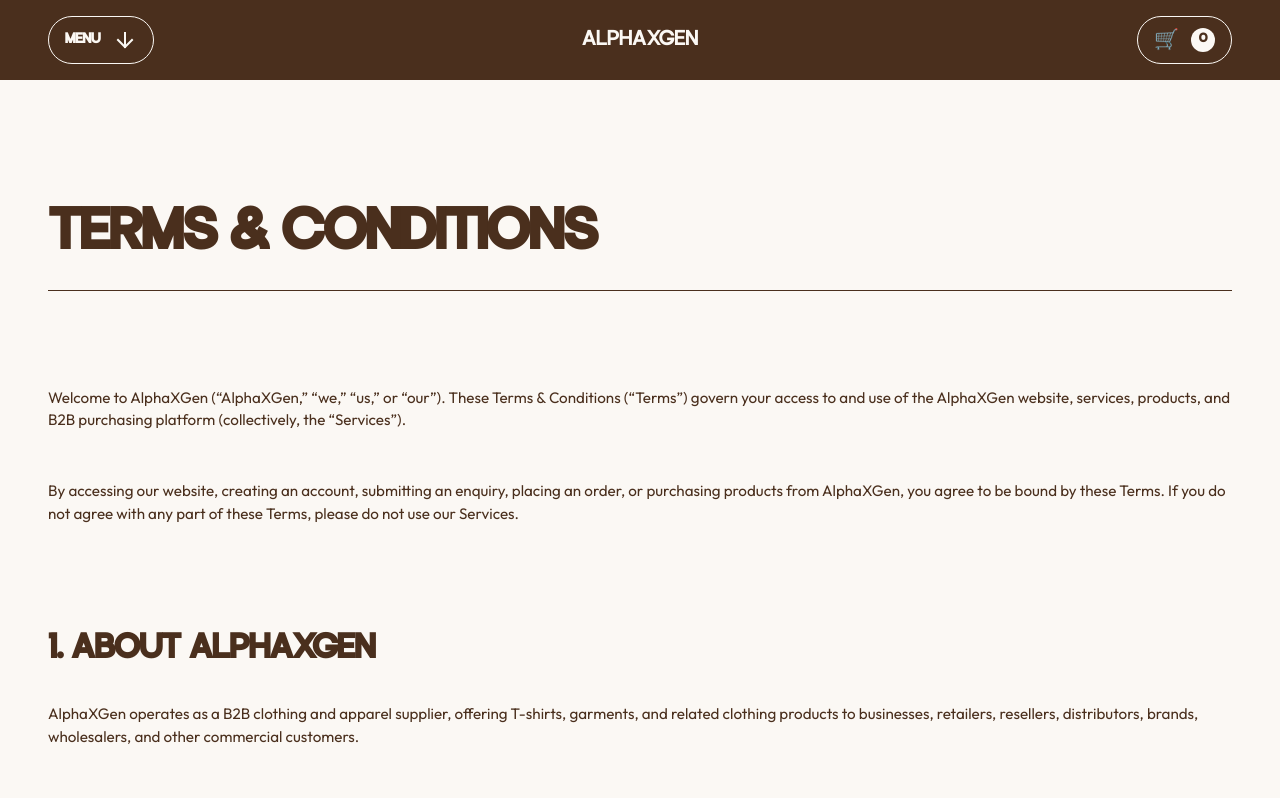
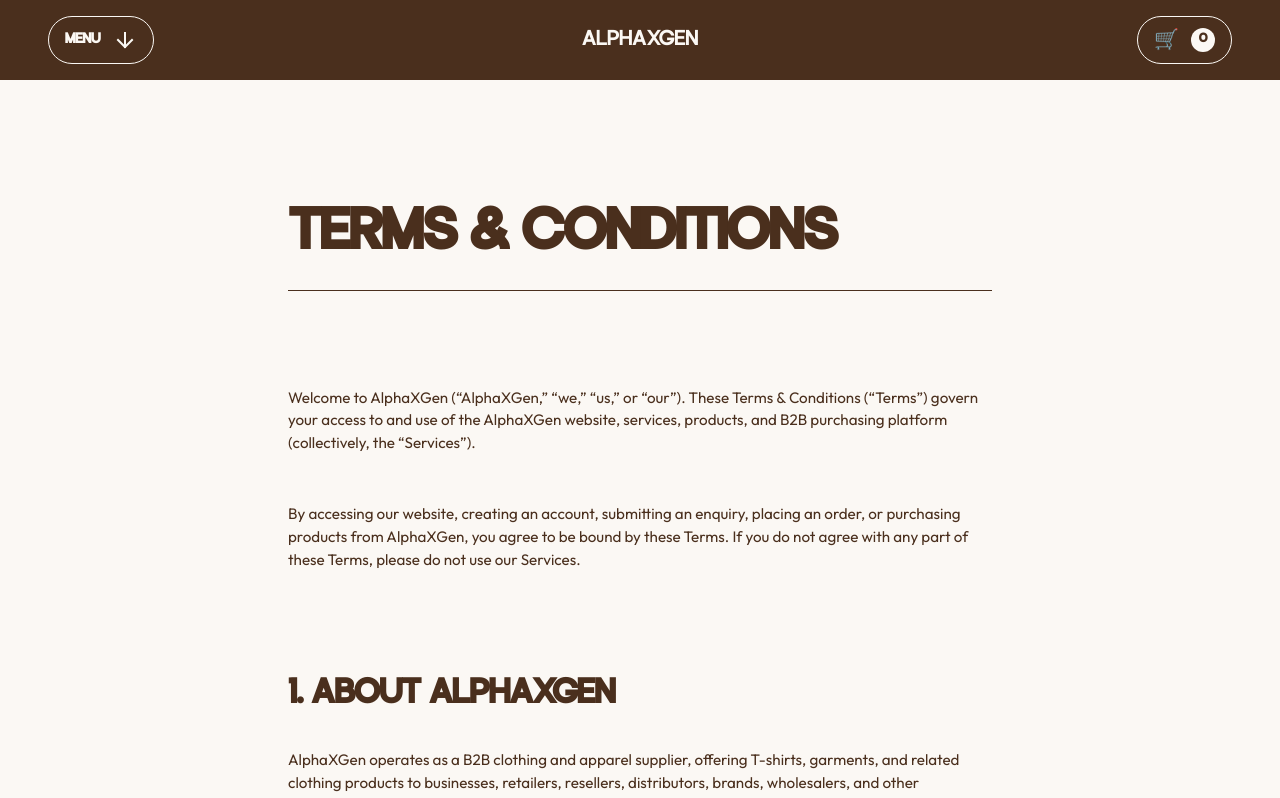
Before and after one commit to PTejasKr/alphaxgen, a Next.js app: page /terms in a window 1280 px wide. Shown: the top 798 px of the page. Built offline with nearby package versions, Linux system fonts and the light colour scheme.

Commit message:
Fix syntax error in contact and legal CSS introduced by parallel agent

```diff
--- a/src/app/contact/contact.module.css
+++ b/src/app/contact/contact.module.css
@@ -5,9 +5,9 @@
 @media (min-width: 768px) {
   .container {
     padding: calc(80px + var(--space-md)) var(--space-md) var(--space-xl);
+    max-width: 800px;
+    margin: 0 auto;
   }
-  max-width: 800px;
-  margin: 0 auto;
 }
 
 .title {
--- a/src/app/legal.module.css
+++ b/src/app/legal.module.css
@@ -5,9 +5,9 @@
 @media (min-width: 768px) {
   .container {
     padding: calc(80px + var(--space-md)) var(--space-md) var(--space-xl);
+    max-width: 800px;
+    margin: 0 auto;
   }
-  max-width: 800px;
-  margin: 0 auto;
 }
 
 .title {
```
